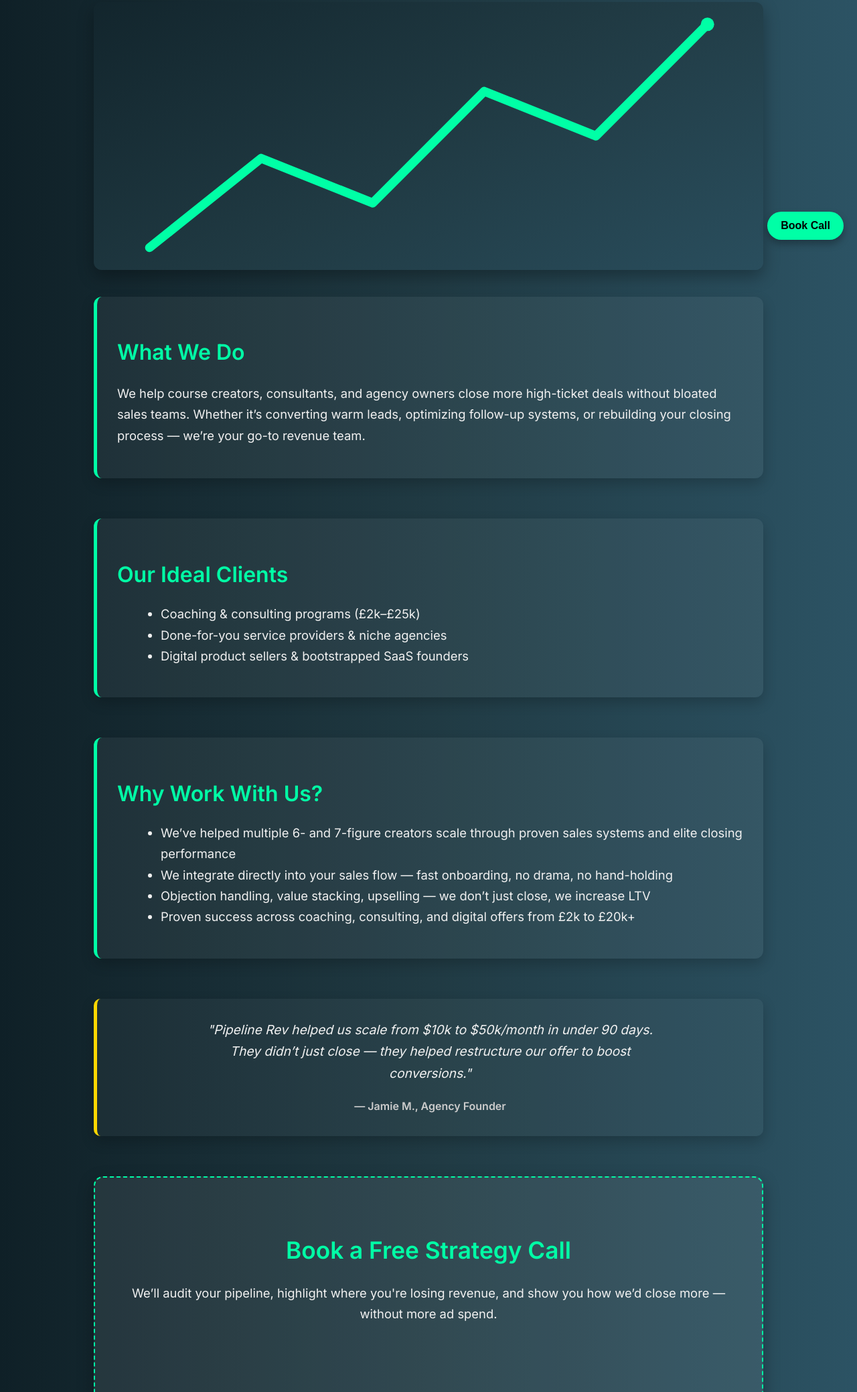
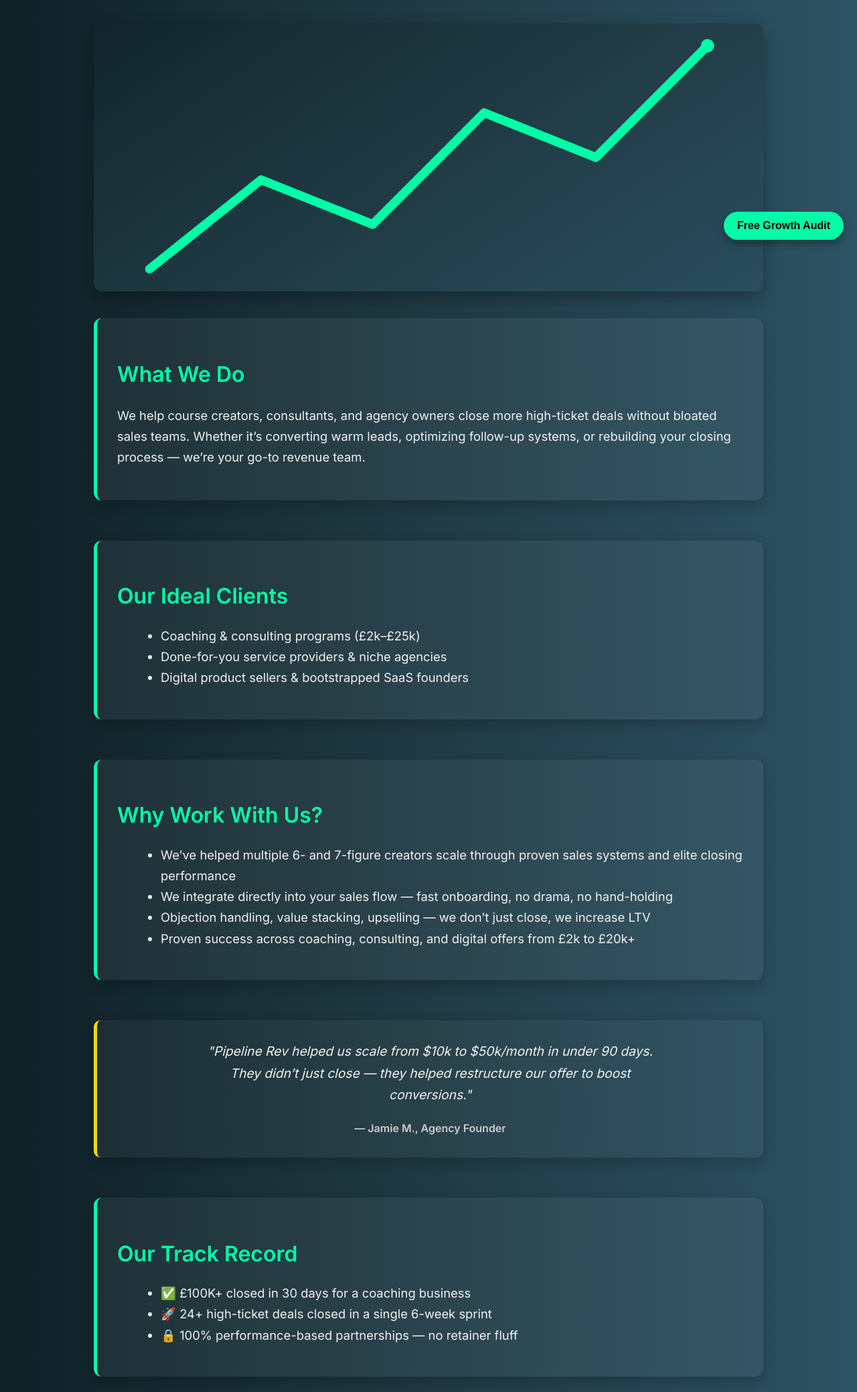
Before and after one commit to Joe03wood/PRP, a plain HTML site: page index.html in a window 1280 px wide. Shown: the part 422-2500 px from the top of the page at 67% size. Drawn offline with Linux system fonts and the light colour scheme; a script that the page names is missing.

Commit message:
Update index.html

```diff
--- a/index.html
+++ b/index.html
@@ -168,6 +168,7 @@
       <text x="50%" y="54%" dominant-baseline="middle" text-anchor="middle" fill="#00ffa6" font-size="22" font-family="Inter, sans-serif" font-weight="bold">PR</text>
     </svg>
     <h1>Pipeline Rev Partners</h1>
+    <p style="font-size:1.1em; color:#aaa; margin-top:-15px;">We Close High-Ticket Deals for Coaches, Agencies & Info Brands</p>
     <p class="tagline">Revenue-First Closers for High-Ticket Offers</p>
   </header>
 
@@ -214,13 +215,23 @@
     <cite id="testimonial-author">— Jamie M., Agency Founder</cite>
   </section>
 
+  <section>
+    <h2>Our Track Record</h2>
+    <ul>
+      <li>✅ £100K+ closed in 30 days for a coaching business</li>
+      <li>🚀 24+ high-ticket deals closed in a single 6-week sprint</li>
+      <li>🔒 100% performance-based partnerships — no retainer fluff</li>
+    </ul>
+  </section>
+
   <div class="cta">
     <h2>Book a Free Strategy Call</h2>
     <p>We’ll audit your pipeline, highlight where you're losing revenue, and show you how we’d close more — without more ad spend.</p>
     <div class="calendly-inline-widget" data-url="https://calendly.com/joe03wood"></div>
+    <p style="color:#aaa; font-size:0.95em; margin-top:10px;">Only 3 slots left this week — schedule now to avoid missing out.</p>
   </div>
 
-  <button class="sticky-cta" onclick="document.querySelector('.calendly-inline-widget').scrollIntoView({ behavior: 'smooth' });">Book Call</button>
+  <button class="sticky-cta" onclick="document.querySelector('.calendly-inline-widget').scrollIntoView({ behavior: 'smooth' });">Free Growth Audit</button>
 
   <script>
     document.addEventListener('DOMContentLoaded', () => {
@@ -232,7 +243,7 @@
         line.style.transition = 'stroke-dashoffset 2.5s ease-out';
         setTimeout(() => {
         line.style.strokeDashoffset = '0';
-        document.getElementById('arrow-head').style.opacity = '1';
+
       }, 300);
       }
 
```
